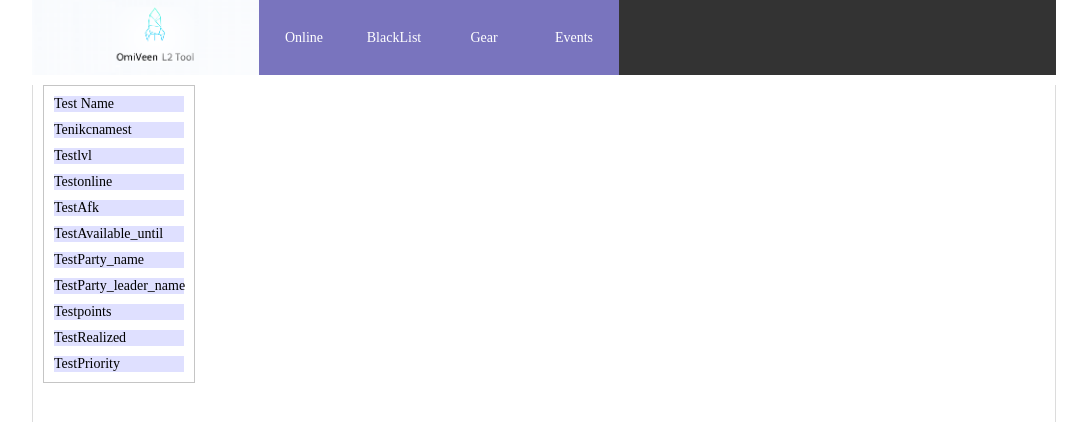
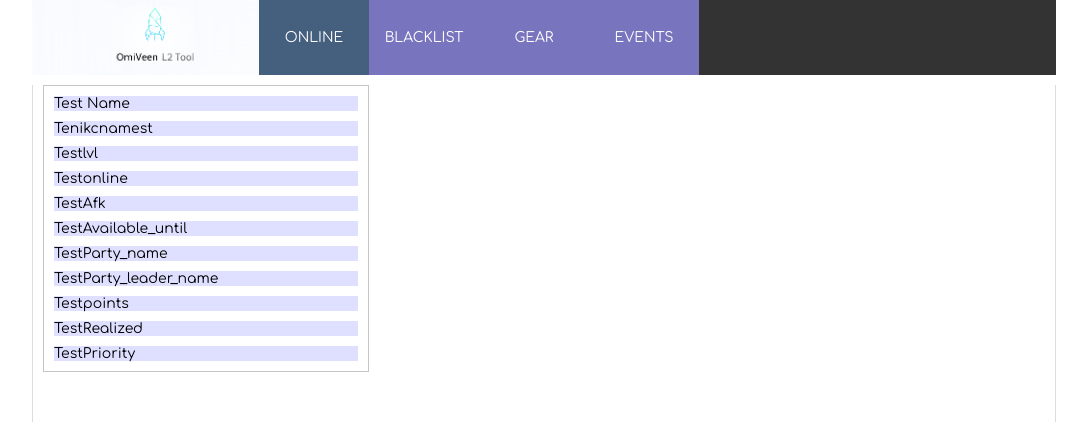
Before and after one commit to marutkin/omiveenl2tool, a React app in the folder l2tool/: page / in a window 1280 px wide. Shown: the top 422 px of the page, without its empty margins (96-1183 px from the left). Built offline with nearby package versions, Linux system fonts and the light colour scheme.

Commit message:
Add active tab, fonts

```diff
--- a/l2tool/src/js/App.js
+++ b/l2tool/src/js/App.js
@@ -15,13 +15,39 @@ class App extends React.Component {
   constructor(props) {
     super(props);
     this.state = {
-      currentPage: sectionNames[0]
+      currentPage: sectionNames[0],
+      prevPage: null
     };
     this.navigationClick = this.navigationClick.bind(this);
   }
 
-  navigationClick(data) {
-    this.setState({currentPage: data});
+  handleNavActivation(elem, type) {
+    const activeStyling = styles["nav-container__item--active"];
+    if (type === 'set') {
+      elem.classList.add(activeStyling);
+    } else {
+      elem.classList.remove(activeStyling);
+    }
+  }
+
+  navigationClick(data,e) {
+
+    const tab = e.currentTarget;
+
+    if (tab) {
+
+      if (this.state.prevPage) {
+        this.handleNavActivation(this.state.prevPage, 'unset');
+      } else {
+        var prevPage = document.querySelector("."+styles["nav-container__item--active"])
+        this.handleNavActivation(prevPage, 'unset');
+      }
+
+      this.handleNavActivation(tab, 'set');
+
+    }
+
+    this.setState({currentPage: data, prevPage: tab});
   }
 
   render() {
--- a/l2tool/src/js/components/Navigation.js
+++ b/l2tool/src/js/components/Navigation.js
@@ -4,16 +4,36 @@ import logo from './../../images/logo.png';
 import styles from './../../sass/styles.scss';
 
 function NavigationItem(props) {
-  return <div onClick={() => props.clickHandler(props.name) } className={styles["nav-container__item"]}>{props.name}</div>;
+
+  let navClass = styles["nav-container__item"];
+
+  if (props.isFirst) {
+    navClass += ` ${styles["nav-container__item--active"]}`;
+  }
+
+  return (
+    <div onClick={(e) => props.clickHandler(props.name, e) } className={navClass}>
+      {props.name}
+    </div>);
+
 }
 
-function Navigation(props) {
-  return (
-    <nav className={styles["nav-container"]}>
-      <img className={styles["nav-container__image"]} src={logo} alt="Logo" />
-      { props.sections.map((item, i) => <NavigationItem key={i} name={item} clickHandler={props.navigationClick}/>) }
-    </nav>
-  );
+class Navigation extends React.Component {
+
+  constructor(props) {
+    super(props);
+    this.state = {}
+  }
+
+  render() {
+    return (
+      <nav className={styles["nav-container"]}>
+        <img className={styles["nav-container__image"]} src={logo} alt="Logo" />
+        { this.props.sections.map((item, index) => <NavigationItem isFirst={!Boolean(index)} key={index} name={item} clickHandler={this.props.navigationClick}/>) }
+      </nav>
+    );
+  }
+
 }
 
 export default Navigation;
--- a/l2tool/src/sass/Entities/person.scss
+++ b/l2tool/src/sass/Entities/person.scss
@@ -1,7 +1,8 @@
 
 .person {
 
-  width: 150px;
+  width: auto;
+  max-width: 31.7%;
   border: 1px solid #80808075;
 
   margin: 10px;
--- a/l2tool/src/sass/navigation.scss
+++ b/l2tool/src/sass/navigation.scss
@@ -14,15 +14,21 @@
     cursor: pointer;
     color: #fff;
     background: #9891f9b3;
-    width: 90px;
+    width: 110px;
     height: 75px;
 
     display: flex;
     justify-content: center;
     align-items: center;
 
+    text-transform: uppercase;
+
     &:hover {
       background: #5d54dceb;
+    }
+
+    &--active {
+      background: #455f7f;
     }
 
   }
--- a/l2tool/src/sass/styles.scss
+++ b/l2tool/src/sass/styles.scss
@@ -3,3 +3,9 @@
 @import './navigation.scss';
 @import './page.scss';
 @import './Entities/person.scss';
+
+@import url('https://fonts.googleapis.com/css?family=Comfortaa&display=swap');
+
+body {
+  font-family: 'Comfortaa', cursive;
+}
```
